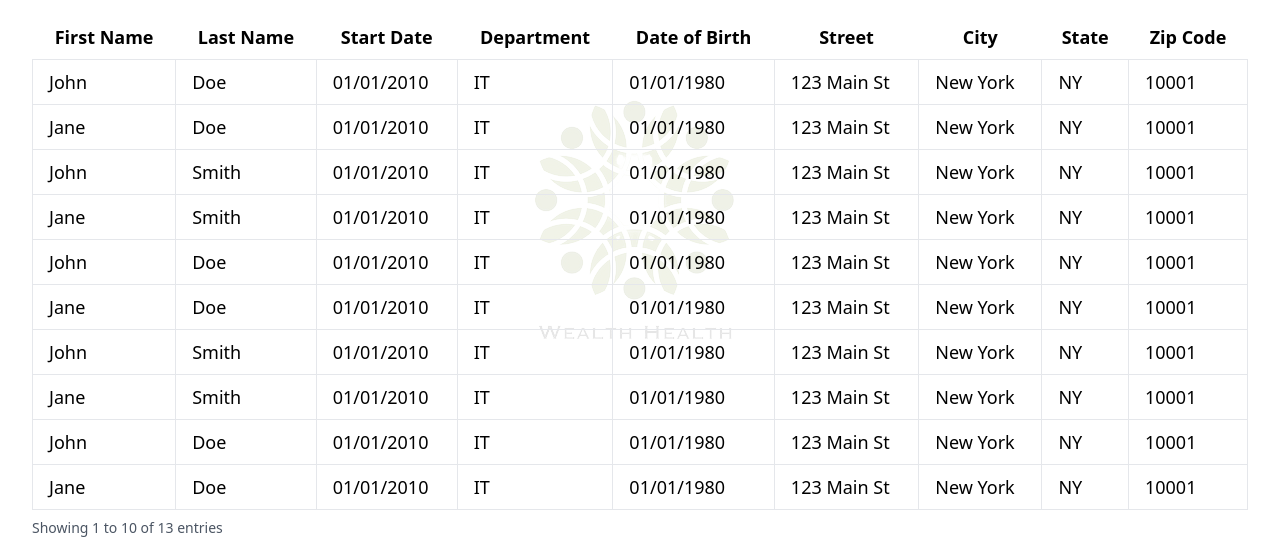
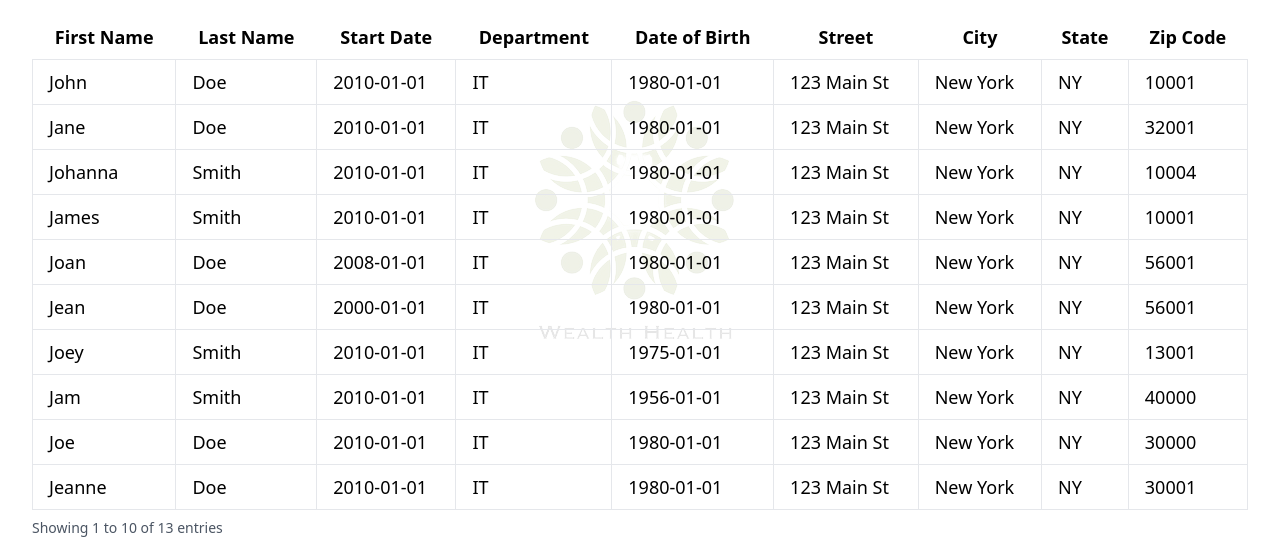
Before and after one commit to tiamygarden/p14_react_wealth_health, a React (Vite) app in the folder client/: page /currentEmployees in a window 1280 px wide. Shown: the part 197-757 px from the top of the page. Built offline with nearby package versions, Linux system fonts and the light colour scheme.

Commit message:
sort datas table by column asc & dec

```diff
--- a/client/src/data/employees.json
+++ b/client/src/data/employees.json
@@ -4,9 +4,9 @@
       "id": 1,
       "firstname": "John",
       "lastname": "Doe",
-      "starter": "01/01/2010",
+      "starter": "2010-01-01",
       "department": "IT",
-      "birthdate": "01/01/1980",
+      "birthdate": "1980-01-01",
       "street": "123 Main St",
       "city": "New York",
       "state": "NY",
@@ -16,33 +16,33 @@
       "id": 2,
       "firstname": "Jane",
       "lastname": "Doe",
-      "starter": "01/01/2010",
+      "starter": "2010-01-01",
       "department": "IT",
-      "birthdate": "01/01/1980",
+      "birthdate": "1980-01-01",
       "street": "123 Main St",
       "city": "New York",
       "state": "NY",
-      "zip": "10001"
+      "zip": "32001"
     },
     {
       "id": 3,
-      "firstname": "John",
+      "firstname": "Johanna",
       "lastname": "Smith",
-      "starter": "01/01/2010",
+      "starter": "2010-01-01",
       "department": "IT",
-      "birthdate": "01/01/1980",
+      "birthdate": "1980-01-01",
       "street": "123 Main St",
       "city": "New York",
       "state": "NY",
-      "zip": "10001"
+      "zip": "10004"
     },
     {
       "id": 4,
-      "firstname": "Jane",
+      "firstname": "James",
       "lastname": "Smith",
-      "starter": "01/01/2010",
+      "starter": "2010-01-01",
       "department": "IT",
-      "birthdate": "01/01/1980",
+      "birthdate": "1980-01-01",
       "street": "123 Main St",
       "city": "New York",
       "state": "NY",
@@ -50,111 +50,111 @@
     },
     {
       "id": 5,
-      "firstname": "John",
+      "firstname": "Joan",
       "lastname": "Doe",
-      "starter": "01/01/2010",
+      "starter": "2008-01-01",
       "department": "IT",
-      "birthdate": "01/01/1980",
+      "birthdate": "1980-01-01",
       "street": "123 Main St",
       "city": "New York",
       "state": "NY",
-      "zip": "10001"
+      "zip": "56001"
     },
     {
       "id": 6,
-      "firstname": "Jane",
+      "firstname": "Jean",
       "lastname": "Doe",
-      "starter": "01/01/2010",
+      "starter": "2000-01-01",
       "department": "IT",
-      "birthdate": "01/01/1980",
+      "birthdate": "1980-01-01",
       "street": "123 Main St",
       "city": "New York",
       "state": "NY",
-      "zip": "10001"
+      "zip": "56001"
     },
     {
       "id": 7,
-      "firstname": "John",
+      "firstname": "Joey",
       "lastname": "Smith",
-      "starter": "01/01/2010",
+      "starter": "2010-01-01",
       "department": "IT",
-      "birthdate": "01/01/1980",
+      "birthdate": "1975-01-01",
       "street": "123 Main St",
       "city": "New York",
       "state": "NY",
-      "zip": "10001"
+      "zip": "13001"
     },
     {
       "id": 8,
-      "firstname": "Jane",
+      "firstname": "Jam",
       "lastname": "Smith",
-      "starter": "01/01/2010",
+      "starter": "2010-01-01",
       "department": "IT",
-      "birthdate": "01/01/1980",
+      "birthdate": "1956-01-01",
       "street": "123 Main St",
       "city": "New York",
       "state": "NY",
-      "zip": "10001"
+      "zip": "40000"
     },
     {
       "id": 9,
-      "firstname": "John",
+      "firstname": "Joe",
       "lastname": "Doe",
-      "starter": "01/01/2010",
+      "starter": "2010-01-01",
       "department": "IT",
-      "birthdate": "01/01/1980",
+      "birthdate": "1980-01-01",
       "street": "123 Main St",
       "city": "New York",
       "state": "NY",
-      "zip": "10001"
+      "zip": "30000"
     },
     {
       "id": 10,
-      "firstname": "Jane",
+      "firstname": "Jeanne",
       "lastname": "Doe",
-      "starter": "01/01/2010",
+      "starter": "2010-01-01",
       "department": "IT",
-      "birthdate": "01/01/1980",
+      "birthdate": "1980-01-01",
       "street": "123 Main St",
       "city": "New York",
       "state": "NY",
-      "zip": "10001"
+      "zip": "30001"
     },
     {
       "id": 11,
-      "firstname": "John",
+      "firstname": "Joss",
       "lastname": "Smith",
-      "starter": "01/01/2010",
+      "starter": "2010-01-01",
       "department": "IT",
-      "birthdate": "01/01/1980",
+      "birthdate": "1956-01-01",
       "street": "123 Main St",
       "city": "New York",
       "state": "NY",
-      "zip": "10001"
+      "zip": "60000"
     },
     {
       "id": 12,
-      "firstname": "Jane",
+      "firstname": "Jamy",
       "lastname": "Smith",
-      "starter": "01/01/2010",
+      "starter": "2010-01-01",
       "department": "IT",
-      "birthdate": "01/01/1980",
+      "birthdate": "1942-01-01",
       "street": "123 Main St",
       "city": "New York",
       "state": "NY",
-      "zip": "10001"
+      "zip": "50000"
     },
     {
       "id": 13,
-      "firstname": "John",
+      "firstname": "Jojo",
       "lastname": "Doe",
-      "starter": "01/01/2010",
+      "starter": "2001-01-01",
       "department": "IT",
-      "birthdate": "01/01/1980",
+      "birthdate": "1990-01-01",
       "street": "123 Main St",
       "city": "New York",
-      "state": "NY",
-      "zip": "10001"
+      "state": "alabama",
+      "zip": "10000"
     }
   ]
 }
--- a/client/src/pages/3.currentEmployees/CurrentEmployees.jsx
+++ b/client/src/pages/3.currentEmployees/CurrentEmployees.jsx
@@ -8,6 +8,8 @@ const CurrentEmployees = () => {
   const [activePage, setActivePage] = useState(1)
   const [storedEmployees, setStoredEmployees] = useState([])
   const [searchQuery, setSearchQuery] = useState("")
+  const [sortedColumn, setSortedColumn] = useState(null)
+  const [sortDirection, setSortDirection] = useState("asc")
 
   useEffect(() => {
     // Récupérer les employés depuis le local storage lors du chargement du composant
@@ -38,27 +40,57 @@ const CurrentEmployees = () => {
     return merged
   }
 
-  // Fonction pour mettre à jour la liste d'employés par page
-  const handlePerPageChange = (event) => {
-    setEmployeesPerPage(parseInt(event.target.value, 10))
-    setActivePage(1) // Revenir à la première page lorsqu'on change le nombre d'employés par page
-  }
-
-  // Calcul du premier et dernier index pour l'affichage des employés
-  const indexOfLastEmployee = activePage * employeesPerPage
-  const indexOfFirstEmployee = indexOfLastEmployee - employeesPerPage
-
   // Filtrer les employés en fonction de la recherche de l'utilisateur
   const filteredEmployees = storedEmployees.filter((employee) => {
     const fullName = `${employee.firstname} ${employee.lastname}`
     return fullName.toLowerCase().includes(searchQuery.toLowerCase())
   })
 
-  // Récupérer les employés à afficher pour la page active
-  const displayedEmployees = filteredEmployees.slice(
-    indexOfFirstEmployee,
-    indexOfLastEmployee,
-  )
+  // Fonction pour trier les employés en fonction de la colonne et de la direction de tri
+  // Fonction pour trier les employés en fonction de la colonne et de la direction de tri
+  const sortEmployees = (columnName) => {
+    // Si sur la même colonne, basculer la direction de tri
+    const newSortDirection =
+      columnName === sortedColumn && sortDirection === "asc" ? "desc" : "asc"
+    setSortedColumn(columnName)
+    setSortDirection(newSortDirection)
+
+    // Cloner et trier le tableau filtré
+    const sorted = [...filteredEmployees]
+
+    sorted.sort((a, b) => {
+      if (columnName === "starter") {
+        // Tri des dates de début (format : yyyy-mm-dd)
+        const dateA = new Date(a[columnName])
+        const dateB = new Date(b[columnName])
+        return newSortDirection === "asc" ? dateA - dateB : dateB - dateA
+      } else if (columnName === "birthdate") {
+        // Tri des dates de naissance (format : yyyy-mm-dd)
+        const dateA = new Date(a[columnName] || "1970-01-01") // Traiter les dates vides comme 1970-01-01
+        const dateB = new Date(b[columnName] || "1970-01-01")
+        return newSortDirection === "asc" ? dateA - dateB : dateB - dateA
+      } else {
+        // Tri des chaînes de caractères (format : insensible à la casse)
+        const aValue = a[columnName].toLowerCase()
+        const bValue = b[columnName].toLowerCase()
+        if (aValue < bValue) {
+          return newSortDirection === "asc" ? -1 : 1
+        } else if (aValue > bValue) {
+          return newSortDirection === "asc" ? 1 : -1
+        }
+        return 0
+      }
+    })
+
+    // Mettre à jour le tableau filtré trié
+    setStoredEmployees(sorted)
+  }
+
+  // Fonction pour mettre à jour la liste d'employés par page
+  const handlePerPageChange = (event) => {
+    setEmployeesPerPage(parseInt(event.target.value, 10))
+    setActivePage(1) // Revenir à la première page lorsqu'on change le nombre d'employés par page
+  }
 
   // Fonction pour mettre à jour la recherche en fonction de l'input de l'utilisateur
   const handleSearchChange = (event) => {
@@ -68,6 +100,16 @@ const CurrentEmployees = () => {
 
   // Calcul du nombre total d'employés après filtrage
   const totalEmployees = filteredEmployees.length
+
+  // Calcul du premier et dernier index pour l'affichage des employés
+  const indexOfLastEmployee = activePage * employeesPerPage
+  const indexOfFirstEmployee = indexOfLastEmployee - employeesPerPage
+
+  // Récupérer les employés à afficher pour la page active
+  const employeesToDisplay = filteredEmployees.slice(
+    indexOfFirstEmployee,
+    indexOfLastEmployee,
+  )
 
   // Fonction pour afficher les employés en fonction de la page active
   const handlePageChange = (pageNumber) => {
@@ -109,21 +151,91 @@ const CurrentEmployees = () => {
           <table className="table-auto min-w-full mx-0 text-sm md:text-base lg:text-lg">
             <thead>
               <tr>
-                <th className="px-4 py-2">First Name</th>
-                <th className="px-4 py-2">Last Name</th>
-                <th className="px-4 py-2">Start Date</th>
-                <th className="px-4 py-2">Department</th>
-                <th className="px-4 py-2 hidden md:table-cell">
-                  Date of Birth
+                <th
+                  className="px-4 py-2 cursor-pointer"
+                  onClick={() => sortEmployees("firstname")}
+                >
+                  First Name{" "}
+                  {sortedColumn === "firstname" && (
+                    <span>{sortDirection === "asc" ? "▲" : "▼"}</span>
+                  )}
                 </th>
-                <th className="px-4 py-2 hidden md:table-cell">Street</th>
-                <th className="px-4 py-2">City</th>
-                <th className="px-4 py-2 hidden md:table-cell">State</th>
-                <th className="px-4 py-2 hidden md:table-cell">Zip Code</th>
+                <th
+                  className="px-4 py-2 cursor-pointer"
+                  onClick={() => sortEmployees("lastname")}
+                >
+                  Last Name{" "}
+                  {sortedColumn === "lastname" && (
+                    <span>{sortDirection === "asc" ? "▲" : "▼"}</span>
+                  )}
+                </th>
+                <th
+                  className="px-4 py-2 cursor-pointer"
+                  onClick={() => sortEmployees("starter")}
+                >
+                  Start Date{" "}
+                  {sortedColumn === "starter" && (
+                    <span>{sortDirection === "asc" ? "▲" : "▼"}</span>
+                  )}
+                </th>
+                <th
+                  className="px-4 py-2 cursor-pointer"
+                  onClick={() => sortEmployees("department")}
+                >
+                  Department{" "}
+                  {sortedColumn === "department" && (
+                    <span>{sortDirection === "asc" ? "▲" : "▼"}</span>
+                  )}
+                </th>
+                <th
+                  className="px-4 py-2 hidden md:table-cell cursor-pointer"
+                  onClick={() => sortEmployees("dob")}
+                >
+                  Date of Birth{" "}
+                  {sortedColumn === "dob" && (
+                    <span>{sortDirection === "asc" ? "▲" : "▼"}</span>
+                  )}
+                </th>
+                <th
+                  className="px-4 py-2 hidden md:table-cell cursor-pointer"
+                  onClick={() => sortEmployees("street")}
+                >
+                  Street{" "}
+                  {sortedColumn === "street" && (
+                    <span>{sortDirection === "asc" ? "▲" : "▼"}</span>
+                  )}
+                </th>
+                <th
+                  className="px-4 py-2 cursor-pointer"
+                  onClick={() => sortEmployees("city")}
+                >
+                  City{" "}
+                  {sortedColumn === "city" && (
+                    <span>{sortDirection === "asc" ? "▲" : "▼"}</span>
+                  )}
+                </th>
+                <th
+                  className="px-4 py-2 hidden md:table-cell cursor-pointer"
+                  onClick={() => sortEmployees("state")}
+                >
+                  State{" "}
+                  {sortedColumn === "state" && (
+                    <span>{sortDirection === "asc" ? "▲" : "▼"}</span>
+                  )}
+                </th>
+                <th
+                  className="px-4 py-2 hidden md:table-cell cursor-pointer"
+                  onClick={() => sortEmployees("zip")}
+                >
+                  Zip Code{" "}
+                  {sortedColumn === "zip" && (
+                    <span>{sortDirection === "asc" ? "▲" : "▼"}</span>
+                  )}
+                </th>
               </tr>
             </thead>
             <tbody>
-              {displayedEmployees.map((employee, index) => (
+              {employeesToDisplay.map((employee, index) => (
                 <tr key={index}>
                   <td className="border px-4 py-2">{employee.firstname}</td>
                   <td className="border px-4 py-2">{employee.lastname}</td>
```
